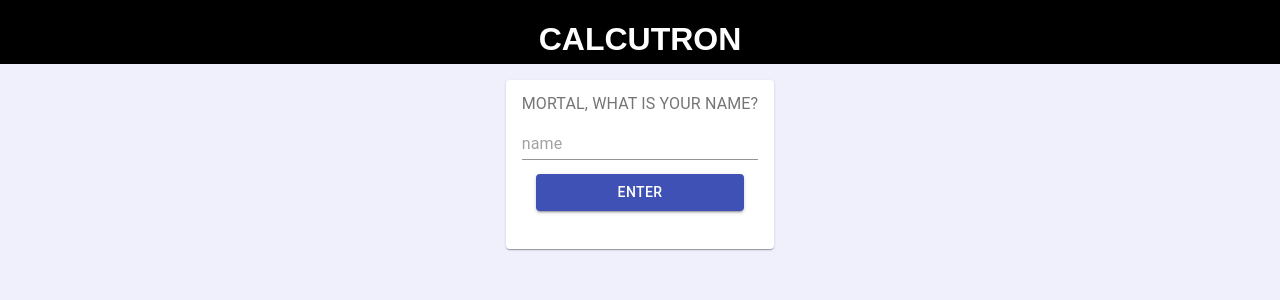
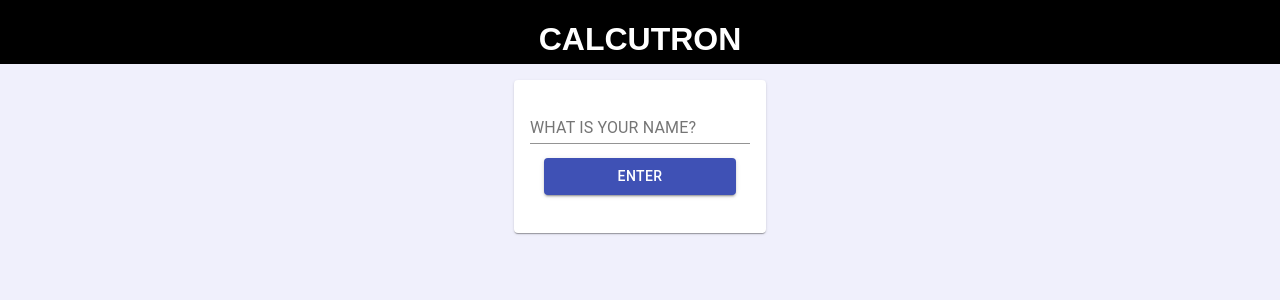
Before and after one commit to NJohnsonJ/calcutron, a React (Create React App) app: page / in a window 1280 px wide. Shown: the top 300 px of the page. Built offline with nearby package versions, Linux system fonts and the light colour scheme.

Commit message:
Extract input component
Wrap the component in a form so that the enter key is captured.
Ensure the forms look identical in all places they appear.

```diff
--- /dev/null
+++ b/src/components/BasicInput.tsx
@@ -0,0 +1,34 @@
+import React from "react";
+import { FormControl, InputLabel, Input, Button } from "@material-ui/core";
+
+interface InputProps {
+  label: string;
+  value: any;
+  buttonText: string;
+  onChange: (value: any) => void;
+  onSubmit: (e: React.MouseEvent<any>) => void;
+}
+
+const BasicInput: React.FC<InputProps> = ({ label, value, buttonText, onChange, onSubmit }) => (
+  <form>
+    <FormControl>
+      <InputLabel htmlFor={`basic-input-${label}`}>{label}</InputLabel>
+      <Input
+        id={`basic-input-${label}`}
+        type="input"
+        value={value}
+        onChange={onChange}
+      />
+      <Button
+        type="submit"
+        onClick={e => {e.preventDefault(); onSubmit(e);}}
+        color="primary"
+        variant="contained"
+      >
+        {buttonText}
+      </Button>
+    </FormControl>
+  </form>
+);
+
+export default BasicInput;
--- a/src/components/Login.tsx
+++ b/src/components/Login.tsx
@@ -1,5 +1,6 @@
-import { Button, Card, CardContent, FormControl, FormLabel as InputLabel, Grid, Input} from "@material-ui/core";
 import React, { useState } from "react";
+import BasicInput from "./BasicInput";
+import { Grid, Card, CardContent } from "@material-ui/core";
 
 interface Props {
     handleSubmit: (name: string) => void;
@@ -20,11 +21,13 @@ const Login: React.FC<Props> = (props) => {
         <Grid item>
             <Card>
                 <CardContent>
-                    <FormControl onSubmit={handleSubmit}>
-                        <InputLabel htmlFor="name-input">MORTAL, WHAT IS YOUR NAME?</InputLabel>
-                        <Input id="name-input" type="input" onChange={handleChange} value={name} placeholder="name"></Input>
-                        <Button type="submit" onClick={handleSubmit} variant="contained" color="primary">ENTER</Button>
-                    </FormControl>
+                    <BasicInput
+                        value={name}
+                        label="WHAT IS YOUR NAME?"
+                        buttonText="ENTER"
+                        onChange={handleChange}
+                        onSubmit={handleSubmit}
+                    />
                 </CardContent>
             </Card>
         </Grid>
```
